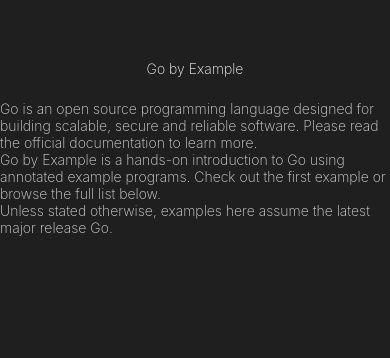
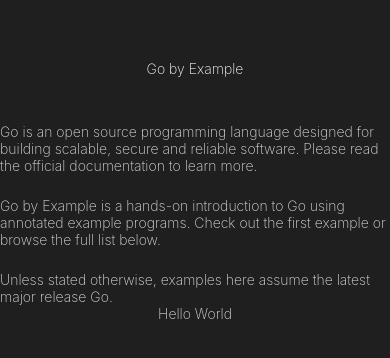
Before and after one commit to Miki535/GoByExample-on-react-native, a React Native app in the folder GoByExample/: screen / in a window 390 px wide. Shown: the top 358 px of the page. Built offline with nearby package versions, Linux system fonts and the light colour scheme.

Commit message:
Update App.js

```diff
--- a/GoByExample/App.js
+++ b/GoByExample/App.js
@@ -1,29 +1,43 @@
 import { StatusBar } from 'expo-status-bar';
-import { ScrollView, StyleSheet, Text, View } from 'react-native';
+import { ScrollView, StyleSheet, Text, Linking, View, TouchableOpacity } from 'react-native';
 
 export default function App() {
+
+  const handlePress = () => {
+    Linking.openURL('https://www.youtube.com/watch?v=dQw4w9WgXcQ');
+  };
+
   return (
     <View style={styles.container}>
       <Text style={styles.main}>Go by Example</Text>
       <ScrollView>
-      <Text></Text>
-      <Text style={styles.text}>Go is an open source programming language designed for building scalable, secure and reliable software. Please read the official documentation to learn more. </Text>
-      <Text></Text>
-      <Text style={styles.text}>Go by Example is a hands-on introduction to Go using annotated example programs. Check out the first example or browse the full list below. </Text>
-      <Text></Text>
-      <Text style={styles.text}>Unless stated otherwise, examples here assume the latest major release Go. </Text>
+      <BR />
+      <TouchableOpacity onPress={handlePress}>
+          <Text style={styles.text}>Go is an open source programming language designed for building scalable, secure and reliable software. Please read the official documentation to learn more.</Text>
+        </TouchableOpacity>
+      <BR />
+      <TouchableOpacity onPress={handlePress}>
+          <Text style={styles.text}>Go by Example is a hands-on introduction to Go using annotated example programs. Check out the first example or browse the full list below. </Text>
+      </TouchableOpacity>
+      <BR />
+      <TouchableOpacity onPress={handlePress}>
+          <Text style={styles.text}>Unless stated otherwise, examples here assume the latest major release Go. </Text>
+      </TouchableOpacity>
+      <View style={styles.centeredContainer}>
+      <Text style={styles.textB}>Hello World</Text>
+      </View>
      </ScrollView>
     <StatusBar style="auto" />
     </View>
   );
 }
-
+// Using <BR /> like <br> in html
+const BR = () => <View style={{ height: 23 }} />;
 const styles = StyleSheet.create({
   container: {
     flex: 1,
     backgroundColor: '#1f1f1f',
     alignItems: 'center',
-
   },
   text: {
     color: '#dadada',
@@ -36,5 +50,23 @@
     color: 'white',
     fontWeight: '200',
     fontSize: '33',
-  }
+  },
+  textB: {
+    alignItems: 'center',
+    color: '#dadada',
+    fontSize: '17.5',
+    fontWeight: '235'
+  },
+  centeredContainer: {
+    flex: 1,
+    justifyContent: 'center',
+    alignItems: 'center',
+    height: 100,
+  },
+  link: {
+    color: 'white',
+    textDecorationLine: 'underline',
+    fontSize: '13.5',
+    fontWeight: '200',
+  },
 });
```
